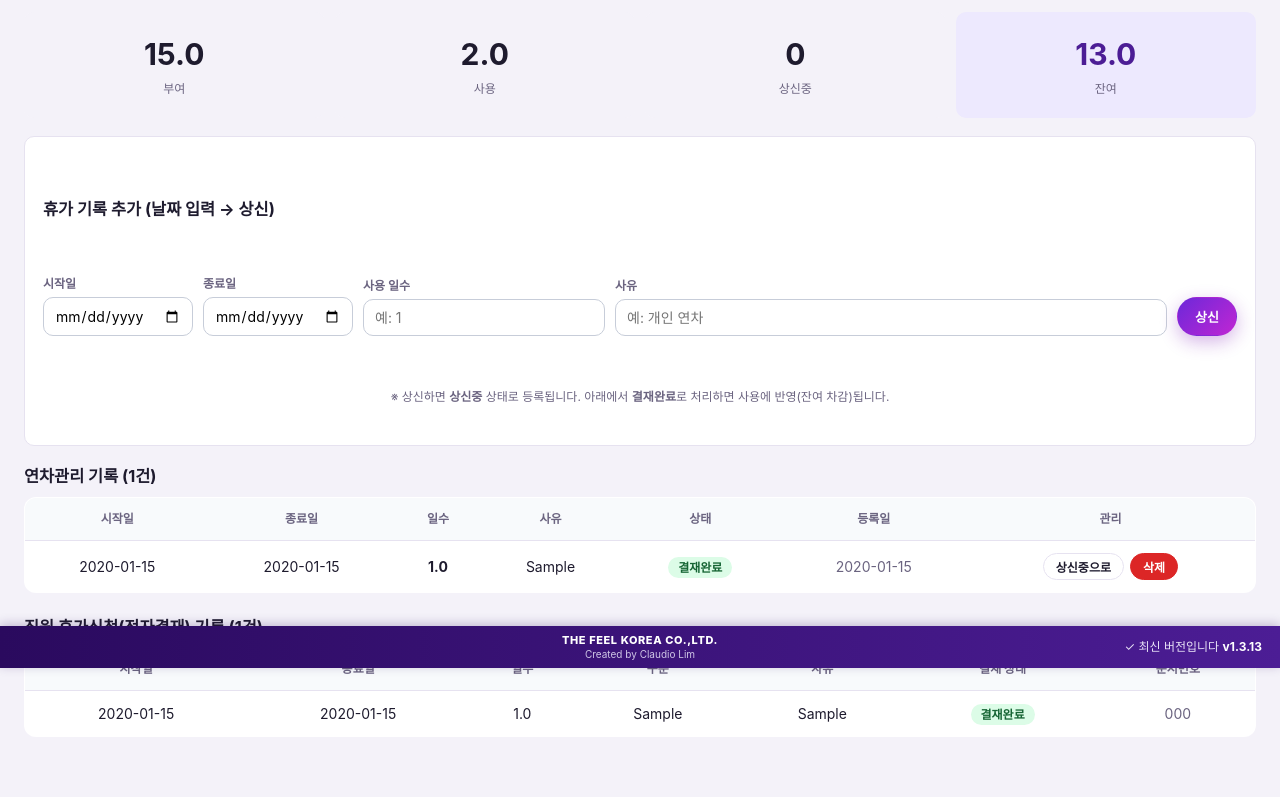
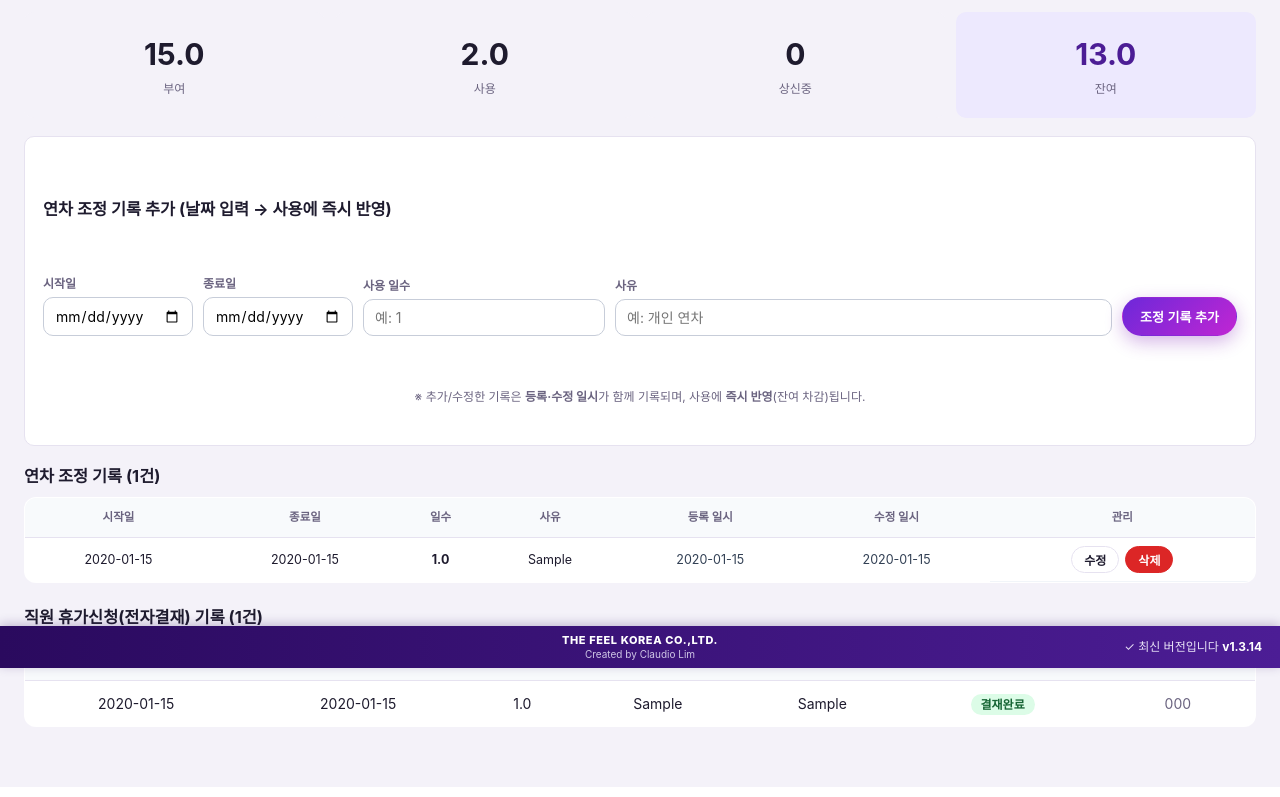
Before and after one commit to Claudio-sys11/thefeel-intranet, a Flask app: page /leave/admin/1 in a window 1280 px wide. Shown: the part 132-929 px from the top of the page. Run offline with Flask 3, Linux system fonts and the light colour scheme; the visitor is signed in with stand-in values (Sample User, id 1); data comes from the database, SQL or seed files in the repository; tables that the repository leaves empty hold one stand-in row (values such as "Sample post").

Commit message:
v1.3.14 - 연차 조정기록 / 메일 참조·첨부 / 결재 양식 팝업
1) 연차관리 상세: '상신'→'조정 기록'으로 변경(상신/결재 없이 사용 즉시 반영),
   추가·수정 시 등록/수정 일시 기록(leave_records.updated_at), 인라인 수정·삭제
2) 메일: 발신자(본인)/수신/참조(CC)/숨은참조(BCC)/제목/파일첨부/내용 순 양식.
   message_recipients.rcpt_type + message_attachments 테이블, 첨부 업로드/다운로드,
   숨은참조는 발신자에게만 표시
3) 전자결재: '결재 상신' 클릭 시 양식 선택 팝업(일반품의/지출결의/구매요청/휴가신청)
   →선택하면 해당 양식 작성 화면으로 전환

Co-Authored-By: Claude Opus 4.8 <noreply@anthropic.com>

```diff
--- a/app.py
+++ b/app.py
@@ -22,9 +22,10 @@ from functools import wraps
 
 from flask import (
     Flask, g, session, request, redirect, url_for,
-    render_template, flash, abort, jsonify
+    render_template, flash, abort, jsonify, send_file
 )
 from werkzeug.security import generate_password_hash, check_password_hash
+from werkzeug.utils import secure_filename
 
 # PyInstaller(frozen) 환경에서 OpenSSL scrypt 미지원으로 로그인이 실패하는 문제를
 # 피하기 위해 항상 이식성 좋은 pbkdf2 방식으로 해시한다.
@@ -72,6 +73,7 @@ else:
 os.makedirs(DATA_DIR, exist_ok=True)
 DB_PATH = os.path.join(DATA_DIR, "intranet.db")
 BACKUP_DIR = os.path.join(DATA_DIR, "backups")
+ATTACH_DIR = os.path.join(DATA_DIR, "attachments")   # 메일 첨부파일 저장
 SERVER_CFG = os.path.join(DATA_DIR, "server.cfg")
 
 # 파일 로깅 (frozen/windowed 환경에서 오류 추적용) - 핸들러 강제 부착
@@ -473,6 +475,13 @@ def init_db():
         db.execute("ALTER TABLE users ADD COLUMN last_login TEXT")   # 최근 접속(로그인) 일시
     if "used_manual" not in cols:
         db.execute("ALTER TABLE users ADD COLUMN used_manual REAL NOT NULL DEFAULT 0")  # 연차 사용(수기 입력)
+    # 다른 테이블 컬럼 마이그레이션 (기존 DB 호환)
+    def _cols(t):
+        return [r[1] for r in db.execute("PRAGMA table_info(%s)" % t)]
+    if "updated_at" not in _cols("leave_records"):
+        db.execute("ALTER TABLE leave_records ADD COLUMN updated_at TEXT")
+    if "rcpt_type" not in _cols("message_recipients"):
+        db.execute("ALTER TABLE message_recipients ADD COLUMN rcpt_type TEXT NOT NULL DEFAULT 'to'")
     # 로그인 ID는 대문자만 사용 → 기존 username 대문자로 통일
     db.execute("UPDATE users SET username = UPPER(username) WHERE username <> UPPER(username)")
     # 기존 전화번호도 000-0000-0000 형식으로 정리(하이픈 없는 것만)
@@ -1010,14 +1019,38 @@ def mail_compose():
     if request.method == "POST":
         subject = request.form.get("subject", "").strip()
         body = request.form.get("body", "").strip()
-        recipients = [r for r in request.form.getlist("recipients") if r]
-        if not subject or not recipients:
-            flash("제목과 받는 사람을 선택하세요.", "error")
+        to = [r for r in request.form.getlist("to") if r]
+        cc = [r for r in request.form.getlist("cc") if r]
+        bcc = [r for r in request.form.getlist("bcc") if r]
+        if not subject or not to:
+            flash("제목과 받는 사람(수신)을 선택하세요.", "error")
             return render_template("mail/compose.html", users=users, form=request.form)
         cur = db.execute("INSERT INTO messages (sender_id, subject, body) VALUES (?,?,?)", (uid, subject, body))
         mid = cur.lastrowid
-        for rid in recipients:
-            db.execute("INSERT INTO message_recipients (message_id, recipient_id) VALUES (?,?)", (mid, int(rid)))
+        seen = set()
+        for typ, ids in (("to", to), ("cc", cc), ("bcc", bcc)):
+            for rid in ids:
+                if rid in seen:        # 같은 사람 중복 수신 방지
+                    continue
+                seen.add(rid)
+                db.execute("INSERT INTO message_recipients (message_id, recipient_id, rcpt_type) VALUES (?,?,?)",
+                           (mid, int(rid), typ))
+        # 파일 첨부
+        os.makedirs(ATTACH_DIR, exist_ok=True)
+        for f in request.files.getlist("attachments"):
+            if not f or not f.filename:
+                continue
+            orig = f.filename
+            safe = secure_filename(orig) or "file"
+            stored = f"{mid}_{datetime.now().strftime('%H%M%S%f')}_{safe}"
+            path = os.path.join(ATTACH_DIR, stored)
+            try:
+                f.save(path)
+                size = os.path.getsize(path)
+                db.execute("INSERT INTO message_attachments (message_id, filename, stored_name, size) VALUES (?,?,?,?)",
+                           (mid, orig, stored, size))
+            except Exception:
+                pass
         db.commit()
         flash("메일을 보냈습니다.", "ok")
         return redirect(url_for("mail_inbox", box="sent"))
@@ -1033,16 +1066,44 @@ def mail_view(msg_id):
                         FROM messages m JOIN users u ON u.id=m.sender_id WHERE m.id=?""", (msg_id,)).fetchone()
     if not msg:
         abort(404)
-    recips = db.execute("""SELECT u.name FROM message_recipients mr JOIN users u ON u.id=mr.recipient_id
-                           WHERE mr.message_id=?""", (msg_id,)).fetchall()
+    allr = db.execute("""SELECT u.name, mr.rcpt_type FROM message_recipients mr JOIN users u ON u.id=mr.recipient_id
+                         WHERE mr.message_id=? ORDER BY mr.id""", (msg_id,)).fetchall()
     mr = db.execute("SELECT * FROM message_recipients WHERE message_id=? AND recipient_id=?", (msg_id, uid)).fetchone()
-    if msg["sender_id"] != uid and not mr:
+    is_sender = (msg["sender_id"] == uid)
+    if not is_sender and not mr:
         abort(403)
     if mr and not mr["is_read"]:
         db.execute("UPDATE message_recipients SET is_read=1, read_at=? WHERE id=?",
                    (datetime.now().strftime("%Y-%m-%d %H:%M:%S"), mr["id"]))
         db.commit()
-    return render_template("mail/view.html", msg=msg, recips=recips)
+    to_names = [r["name"] for r in allr if r["rcpt_type"] == "to"]
+    cc_names = [r["name"] for r in allr if r["rcpt_type"] == "cc"]
+    # 숨은참조는 발신자에게만 표시(수신자에게는 비공개)
+    bcc_names = [r["name"] for r in allr if r["rcpt_type"] == "bcc"] if is_sender else []
+    attachments = db.execute("SELECT * FROM message_attachments WHERE message_id=?", (msg_id,)).fetchall()
+    return render_template("mail/view.html", msg=msg, to_names=to_names, cc_names=cc_names,
+                           bcc_names=bcc_names, attachments=attachments, is_sender=is_sender)
+
+
+@app.route("/mail/attach/<int:aid>")
+@login_required
+def mail_attach(aid):
+    db = get_db()
+    uid = current_user()["id"]
+    a = db.execute("""SELECT a.*, m.sender_id FROM message_attachments a
+                      JOIN messages m ON m.id=a.message_id WHERE a.id=?""", (aid,)).fetchone()
+    if not a:
+        abort(404)
+    # 발신자이거나 수신자만 다운로드 가능
+    allowed = (a["sender_id"] == uid) or db.execute(
+        "SELECT 1 FROM message_recipients WHERE message_id=? AND recipient_id=?",
+        (a["message_id"], uid)).fetchone()
+    if not allowed:
+        abort(403)
+    path = os.path.join(ATTACH_DIR, a["stored_name"])
+    if not os.path.exists(path):
+        abort(404)
+    return send_file(path, as_attachment=True, download_name=a["filename"])
 
 
 @app.route("/mail/<int:msg_id>/delete", methods=["POST"])
@@ -1060,8 +1121,8 @@ def mail_delete(msg_id):
 # ---------------------------------------------------------------- leave
 def leave_summary(uid):
     """연차 부여/사용/잔여 계산.
-    사용 = 수기입력(used_manual) + 승인된 휴가신청(leave_requests) + 결재완료된 연차관리 기록(leave_records)
-    상신중 = 결재 대기중인 휴가신청 + 연차관리 기록"""
+    사용 = 수기입력(used_manual) + 승인된 휴가신청(leave_requests) + 연차관리 조정 기록(leave_records, 즉시 반영)
+    상신중 = 결재 대기중인 휴가신청(leave_requests)"""
     db = get_db()
     u = db.execute("SELECT annual_leave, used_manual FROM users WHERE id=?", (uid,)).fetchone()
     total = u["annual_leave"] if u else 0
@@ -1070,16 +1131,14 @@ def leave_summary(uid):
         SELECT COALESCE(SUM(lr.days),0) FROM leave_requests lr
         JOIN documents d ON d.id=lr.doc_id
         WHERE lr.user_id=? AND d.status='approved' AND lr.leave_type!='sick'""", (uid,)).fetchone()[0]
-    pending_req = db.execute("""
+    pending = db.execute("""
         SELECT COALESCE(SUM(lr.days),0) FROM leave_requests lr
         JOIN documents d ON d.id=lr.doc_id
         WHERE lr.user_id=? AND d.status='pending' AND lr.leave_type!='sick'""", (uid,)).fetchone()[0]
+    # 연차관리 조정 기록은 상신/결재 없이 즉시 사용에 반영
     used_rec = db.execute(
-        "SELECT COALESCE(SUM(days),0) FROM leave_records WHERE user_id=? AND status='approved'", (uid,)).fetchone()[0]
-    pending_rec = db.execute(
-        "SELECT COALESCE(SUM(days),0) FROM leave_records WHERE user_id=? AND status='pending'", (uid,)).fetchone()[0]
+        "SELECT COALESCE(SUM(days),0) FROM leave_records WHERE user_id=?", (uid,)).fetchone()[0]
     used = manual + used_req + used_rec
-    pending = pending_req + pending_rec
     return {"total": total, "manual": manual, "used": used, "pending": pending,
             "remain": total - used}
 
@@ -1184,34 +1243,51 @@ def leave_admin_add(uid):
     if not start:
         flash("시작일을 입력하세요.", "error")
         return redirect(url_for("leave_admin_detail", uid=uid))
-    db.execute("""INSERT INTO leave_records (user_id, start_date, end_date, days, reason, status)
-                  VALUES (?,?,?,?,?,'pending')""", (uid, start, end, days, reason))
+    db.execute("""INSERT INTO leave_records (user_id, start_date, end_date, days, reason, status, created_at)
+                  VALUES (?,?,?,?,?,'adjusted',datetime('now','localtime'))""",
+               (uid, start, end, days, reason))
     db.commit()
-    flash("휴가 기록을 상신했습니다. (상신중)", "ok")
+    flash("연차 조정 기록을 추가했습니다. (사용에 즉시 반영)", "ok")
     return redirect(url_for("leave_admin_detail", uid=uid))
 
 
-@app.route("/leave/admin/record/<int:rid>/<action>", methods=["POST"])
+@app.route("/leave/admin/record/<int:rid>/edit", methods=["POST"])
 @leave_admin_required
-def leave_admin_record(rid, action):
+def leave_admin_record_edit(rid):
     db = get_db()
     rec = db.execute("SELECT * FROM leave_records WHERE id=?", (rid,)).fetchone()
     if not rec:
         abort(404)
     uid = rec["user_id"]
-    if action == "approve":
-        db.execute("UPDATE leave_records SET status='approved', approved_at=datetime('now','localtime') WHERE id=?", (rid,))
-        flash("결재 완료 처리했습니다. (결재완료)", "ok")
-    elif action == "reopen":
-        db.execute("UPDATE leave_records SET status='pending', approved_at=NULL WHERE id=?", (rid,))
-        flash("상신중으로 되돌렸습니다.", "ok")
-    elif action == "delete":
-        db.execute("DELETE FROM leave_records WHERE id=?", (rid,))
-        flash("기록을 삭제했습니다.", "ok")
-    else:
-        abort(400)
+    start = (request.form.get("start_date") or "").strip()
+    end = (request.form.get("end_date") or "").strip() or start
+    reason = (request.form.get("reason") or "").strip()
+    try:
+        days = float(request.form.get("days") or 0)
+        if days <= 0 or not start:
+            raise ValueError
+    except (TypeError, ValueError):
+        flash("시작일과 0보다 큰 사용 일수를 입력하세요.", "error")
+        return redirect(url_for("leave_admin_detail", uid=uid))
+    db.execute("""UPDATE leave_records SET start_date=?, end_date=?, days=?, reason=?,
+                  updated_at=datetime('now','localtime') WHERE id=?""",
+               (start, end, days, reason, rid))
     db.commit()
+    flash("조정 기록을 수정했습니다. (수정 일시 기록)", "ok")
     return redirect(url_for("leave_admin_detail", uid=uid))
+
+
+@app.route("/leave/admin/record/<int:rid>/delete", methods=["POST"])
+@leave_admin_required
+def leave_admin_record_delete(rid):
+    db = get_db()
+    rec = db.execute("SELECT user_id FROM leave_records WHERE id=?", (rid,)).fetchone()
+    if not rec:
+        abort(404)
+    db.execute("DELETE FROM leave_records WHERE id=?", (rid,))
+    db.commit()
+    flash("조정 기록을 삭제했습니다.", "ok")
+    return redirect(url_for("leave_admin_detail", uid=rec["user_id"]))
 
 
 # ---------------------------------------------------------------- admin
--- a/static/style.css
+++ b/static/style.css
@@ -108,6 +108,26 @@ td.dt .dt-time{font-size:10.5px;color:#94a3b8}
 .restart-track{position:relative;background:#e6e2f0;border-radius:999px;height:10px;width:200px;overflow:hidden}
 .restart-fill{height:10px;width:0;background:linear-gradient(90deg,#6d28d9,#c026d3);transition:width .25s}
 #rpct{font-size:12px;font-weight:800;color:#5b21b6;min-width:42px}
+/* 모달 팝업(결재 양식 선택) */
+.modal-overlay{display:none;position:fixed;inset:0;z-index:50;background:rgba(20,10,40,.5);
+  align-items:center;justify-content:center;padding:20px}
+.modal-card{background:#fff;border-radius:16px;padding:24px;width:480px;max-width:100%;
+  box-shadow:0 20px 50px rgba(0,0,0,.3)}
+.modal-head{display:flex;justify-content:space-between;align-items:center;margin-bottom:6px}
+.modal-head h3{margin:0;font-size:18px}
+.modal-x{border:0;background:none;font-size:18px;cursor:pointer;color:var(--muted)}
+.form-grid{display:grid;grid-template-columns:1fr 1fr;gap:12px}
+.form-card{display:flex;flex-direction:column;align-items:center;gap:4px;text-align:center;
+  padding:18px 12px;border:1px solid var(--line);border-radius:12px;color:var(--text);background:#fff;
+  transition:transform .12s,border-color .12s,background .12s}
+.form-card:hover{border-color:var(--primary);background:var(--bg);text-decoration:none;transform:translateY(-2px)}
+.form-card .fc-ic{font-size:26px}
+.form-card b{font-size:15px}
+.form-card small{color:var(--muted);font-size:12px}
+/* 메일 첨부파일 */
+.attach-box{background:#f8fafc;border:1px solid var(--line);border-radius:10px;padding:12px 16px;margin:0 0 14px}
+.attach-box ul{margin:8px 0 0;padding-left:18px}
+.attach-box li{margin:3px 0}
 .status-radio{display:flex;gap:22px;align-items:center;padding:6px 0}
 .divider2{display:flex;align-items:center;gap:10px;color:#9b93b5;font-size:12px;margin:16px 0}
 .divider2::before,.divider2::after{content:"";flex:1;height:1px;background:#e6e2f0}
--- a/templates/leave/admin_detail.html
+++ b/templates/leave/admin_detail.html
@@ -19,51 +19,56 @@
 </div>
 
 <div class="content-box" style="margin-bottom:18px">
-  <h3 style="margin:0 0 12px">휴가 기록 추가 (날짜 입력 → 상신)</h3>
+  <h3 style="margin:0 0 12px">연차 조정 기록 추가 (날짜 입력 → 사용에 즉시 반영)</h3>
   <form method="post" action="{{ url_for('leave_admin_add', uid=u['id']) }}" class="leave-add">
     <div><label>시작일</label><input type="date" name="start_date" required></div>
     <div><label>종료일</label><input type="date" name="end_date"></div>
     <div><label>사용 일수</label><input type="number" step="0.5" min="0.5" name="days" placeholder="예: 1" required></div>
     <div class="grow"><label>사유</label><input type="text" name="reason" placeholder="예: 개인 연차"></div>
-    <div><label>&nbsp;</label><button class="btn primary">상신</button></div>
+    <div><label>&nbsp;</label><button class="btn primary">조정 기록 추가</button></div>
   </form>
-  <p class="hint" style="margin:10px 0 0">※ 상신하면 <b>상신중</b> 상태로 등록됩니다. 아래에서 <b>결재완료</b>로 처리하면 사용에 반영(잔여 차감)됩니다.</p>
+  <p class="hint" style="margin:10px 0 0">※ 추가/수정한 기록은 <b>등록·수정 일시</b>가 함께 기록되며, 사용에 <b>즉시 반영</b>(잔여 차감)됩니다.</p>
 </div>
 
-<h3 style="margin:18px 0 8px">연차관리 기록 ({{ records|length }}건)</h3>
+<h3 style="margin:18px 0 8px">연차 조정 기록 ({{ records|length }}건)</h3>
 {% if records %}
-<table class="list center">
-  <thead><tr><th>시작일</th><th>종료일</th><th>일수</th><th>사유</th><th>상태</th><th>등록일</th><th>관리</th></tr></thead>
+<div class="table-scroll">
+<table class="list center wide">
+  <thead><tr><th>시작일</th><th>종료일</th><th>일수</th><th>사유</th><th>등록 일시</th><th>수정 일시</th><th>관리</th></tr></thead>
   <tbody>
   {% for rec in records %}
-    <tr>
+    <tr id="view{{ rec['id'] }}">
       <td>{{ rec['start_date'] or '-' }}</td>
       <td>{{ rec['end_date'] or '-' }}</td>
       <td><b>{{ rec['days'] }}</b></td>
       <td>{{ rec['reason'] or '-' }}</td>
-      <td>
-        {% if rec['status']=='approved' %}<span class="st st-approved">결재완료</span>
-        {% else %}<span class="st st-pending">상신중</span>{% endif %}
+      <td class="dt">{{ (rec['created_at'] or '-')[:16] }}</td>
+      <td class="dt">{% if rec['updated_at'] %}{{ rec['updated_at'][:16] }}{% else %}<span class="dt-time">-</span>{% endif %}</td>
+      <td class="row-actions">
+        <button type="button" class="btn small" onclick="document.getElementById('view{{ rec['id'] }}').style.display='none';document.getElementById('edit{{ rec['id'] }}').style.display='table-row';">수정</button>
+        <form method="post" action="{{ url_for('leave_admin_record_delete', rid=rec['id']) }}" style="margin:0"
+              onsubmit="return confirm('이 조정 기록을 삭제할까요?')">
+          <button class="btn small danger">삭제</button></form>
       </td>
-      <td class="muted">{{ (rec['created_at'] or '')[:10] }}</td>
-      <td class="row-actions">
-        {% if rec['status']=='approved' %}
-          <form method="post" action="{{ url_for('leave_admin_record', rid=rec['id'], action='reopen') }}" style="margin:0">
-            <button class="btn small">상신중으로</button></form>
-        {% else %}
-          <form method="post" action="{{ url_for('leave_admin_record', rid=rec['id'], action='approve') }}" style="margin:0">
-            <button class="btn small primary">결재완료</button></form>
-        {% endif %}
-        <form method="post" action="{{ url_for('leave_admin_record', rid=rec['id'], action='delete') }}" style="margin:0"
-              onsubmit="return confirm('이 기록을 삭제할까요?')">
-          <button class="btn small danger">삭제</button></form>
+    </tr>
+    <tr id="edit{{ rec['id'] }}" style="display:none">
+      <td colspan="7">
+        <form method="post" action="{{ url_for('leave_admin_record_edit', rid=rec['id']) }}" class="leave-add">
+          <div><label>시작일</label><input type="date" name="start_date" value="{{ rec['start_date'] }}" required></div>
+          <div><label>종료일</label><input type="date" name="end_date" value="{{ rec['end_date'] }}"></div>
+          <div><label>사용 일수</label><input type="number" step="0.5" min="0.5" name="days" value="{{ rec['days'] }}" required></div>
+          <div class="grow"><label>사유</label><input type="text" name="reason" value="{{ rec['reason'] or '' }}"></div>
+          <div><label>&nbsp;</label><button class="btn primary">저장</button></div>
+          <div><label>&nbsp;</label><button type="button" class="btn" onclick="document.getElementById('edit{{ rec['id'] }}').style.display='none';document.getElementById('view{{ rec['id'] }}').style.display='table-row';">취소</button></div>
+        </form>
       </td>
     </tr>
   {% endfor %}
   </tbody>
 </table>
+</div>
 {% else %}
-<p class="muted">등록된 연차관리 기록이 없습니다. 위에서 날짜를 입력해 상신하세요.</p>
+<p class="muted">등록된 조정 기록이 없습니다. 위에서 날짜를 입력해 추가하세요.</p>
 {% endif %}
 
 {% if reqs %}
--- a/version.py
+++ b/version.py
@@ -1,6 +1,6 @@
 # -*- coding: utf-8 -*-
 """버전 및 배포 정보 (릴리스마다 __version__ 만 올리면 됨)"""
-__version__ = "1.3.13"
+__version__ = "1.3.14"
 GITHUB_OWNER = "Claudio-sys11"
 GITHUB_REPO = "thefeel-intranet"
 # 릴리스 자산(설치파일) 이름 패턴 (실제 파일명에는 버전이 붙음: ...-1.0.2.exe)
```
Also changed, not shown: schema.sql (+13 -1 lines), templates/approval/list.html (+18 -1 lines), templates/approval/new.html (+20 -9 lines), templates/mail/compose.html (+21 -4 lines), templates/mail/view.html (+14 -1 lines), 1 other file.
